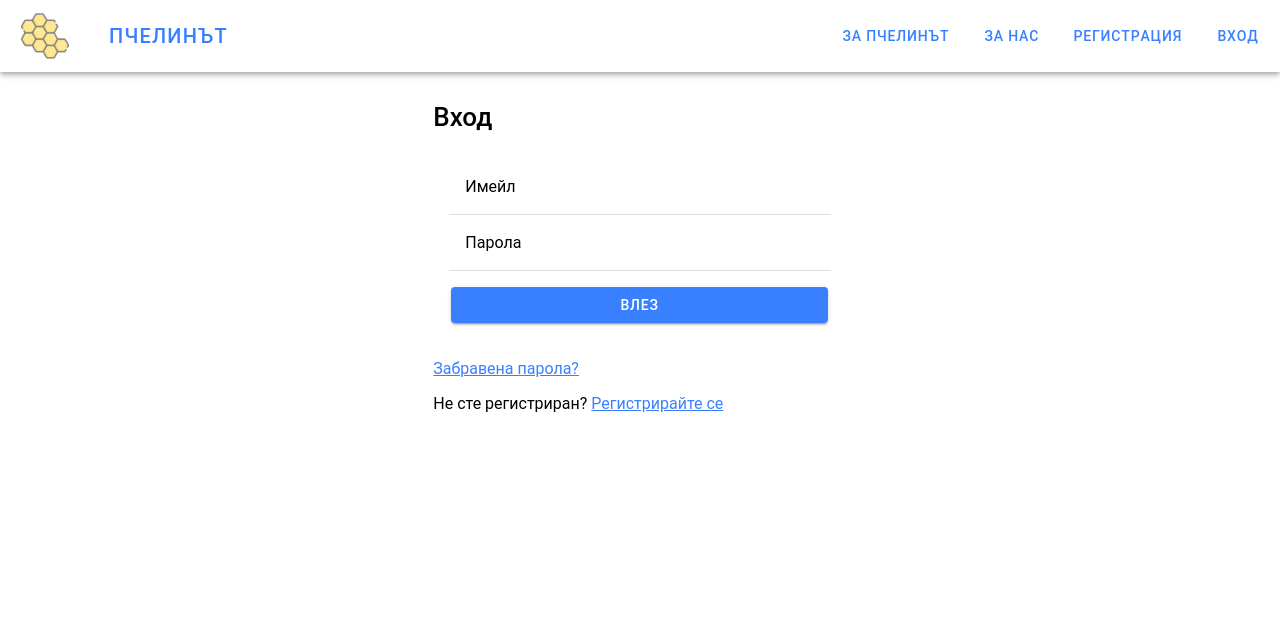
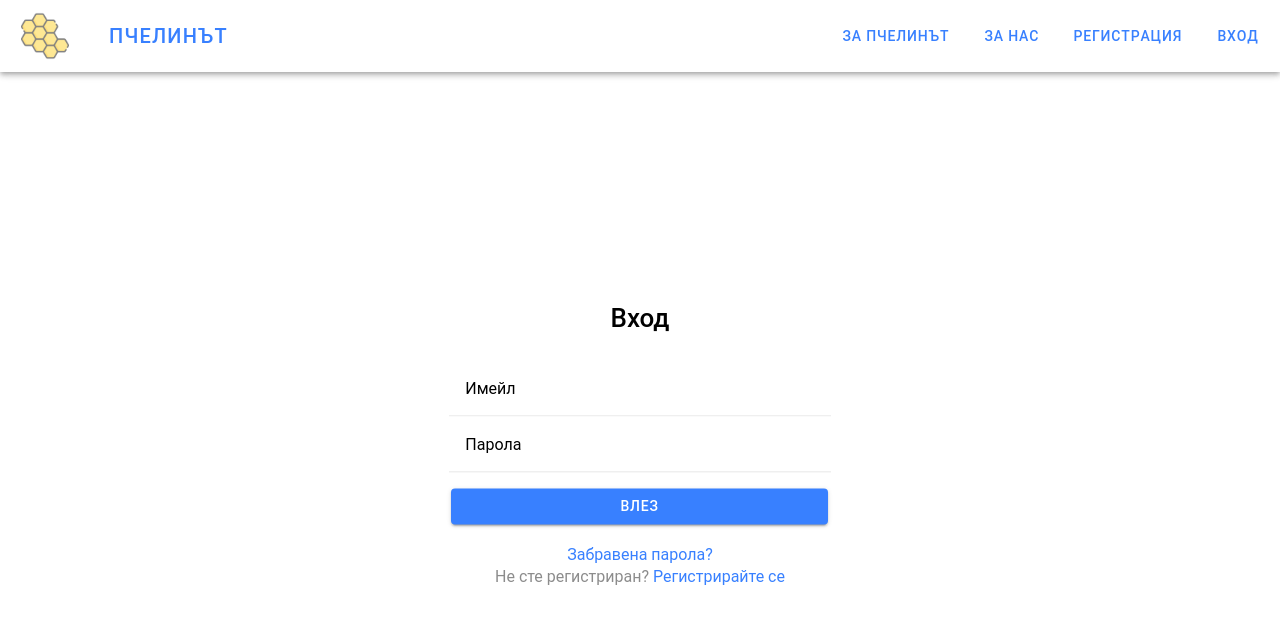
Before and after one commit to lz1eon/apiculture, a React (Vite) app in the folder frontend/: page /login in a window 1280 px wide. Shown: the top 624 px of the page. Built offline with nearby package versions, Linux system fonts and the light colour scheme.

Commit message:
Add MainContainer.css back

```diff
--- /dev/null
+++ b/frontend/src/components/common/MainContainer.css
@@ -0,0 +1,24 @@
+.container {
+    text-align: center;
+    position: absolute;
+    left: 0;
+    right: 0;
+    top: 50%;
+    transform: translateY(-50%);
+  }
+
+  .container strong {
+    font-size: 20px;
+    line-height: 26px;
+  }
+
+  .container p {
+    font-size: 16px;
+    line-height: 22px;
+    color: #8c8c8c;
+    margin: 0;
+  }
+
+  .container a {
+    text-decoration: none;
+  }
--- a/frontend/src/components/common/MainContainer.tsx
+++ b/frontend/src/components/common/MainContainer.tsx
@@ -1,5 +1,5 @@
 import React from 'react';
-// import './ExploreContainer.css';
+import './MainContainer.css';
 
 type Props = {
   children: React.ReactNode
```
